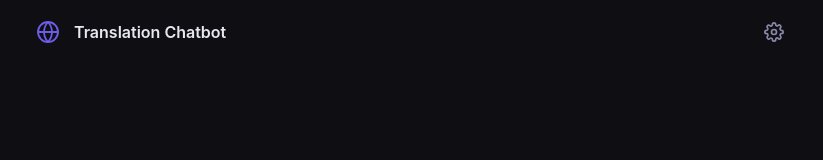
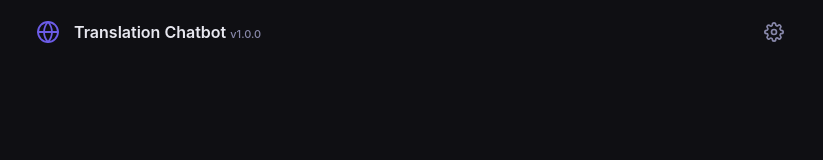
Before and after one commit to kenc90/translation-chatbot, a React (Vite) app: page / in a window 1280 px wide. Shown: the top 160 px of the page, without its empty margins (228-1051 px from the left). Built offline with nearby package versions, Linux system fonts and the light colour scheme.

Commit message:
add app version

```diff
--- a/src/App.css
+++ b/src/App.css
@@ -25,6 +25,12 @@
 .topbar-left h1 {
   font-size: 16px;
   font-weight: 600;
+}
+
+.app-version {
+  font-size: 11px;
+  font-weight: 500;
+  color: var(--text-muted);
 }
 
 .topbar-right {
--- a/src/App.jsx
+++ b/src/App.jsx
@@ -587,7 +587,7 @@ export default function App() {
       <header className="topbar">
         <div className="topbar-left">
           <span className="logo"><GlobeIcon /></span>
-          <h1>Translation Chatbot</h1>
+          <h1>Translation Chatbot <span className="app-version">v1.0.0</span></h1>
         </div>
         <div className="topbar-right">
           {messages.length > 0 && (
```
